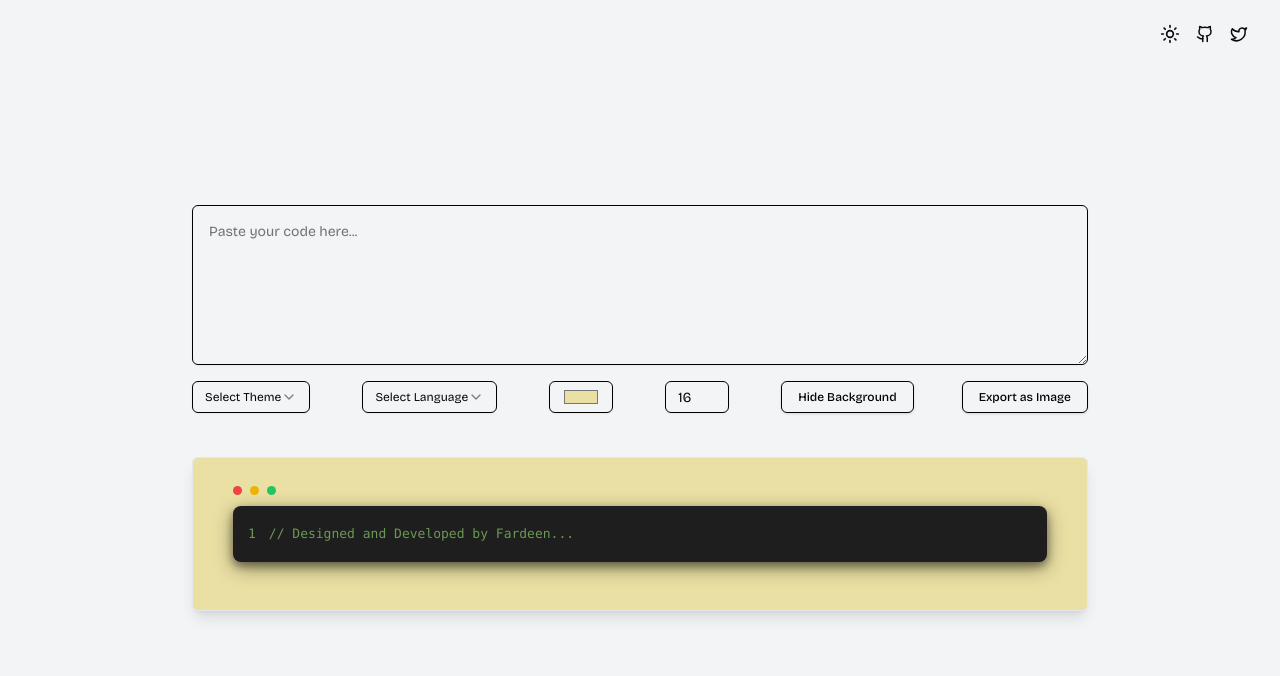
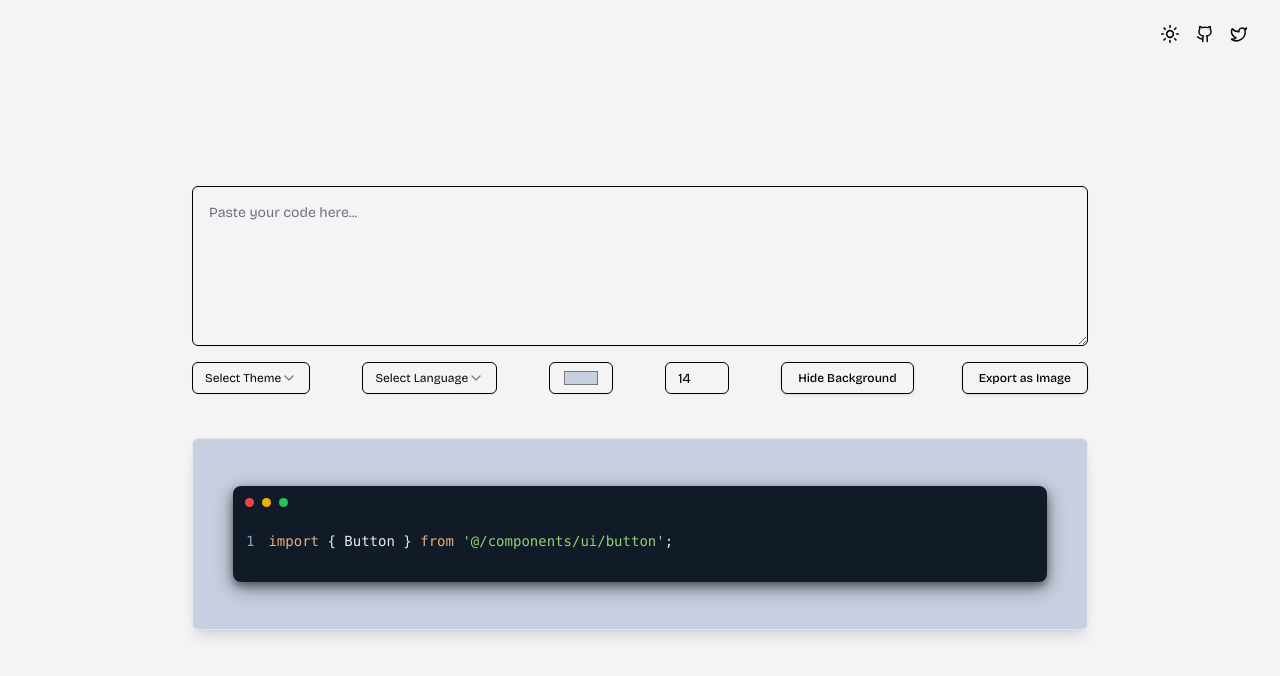
Before and after one commit to Fardeen26/Codify, a Next.js app: page / in a window 1280 px wide. Shown: the top 676 px of the page. Built offline with nearby package versions, Linux system fonts and the light colour scheme.

Commit message:
feat: ui changes

```diff
--- a/src/components/CodeEditor.tsx
+++ b/src/components/CodeEditor.tsx
@@ -2,7 +2,7 @@
 
 import React, { useState } from "react";
 import { Prism as SyntaxHighlighter } from 'react-syntax-highlighter';
-import { vscDarkPlus } from "react-syntax-highlighter/dist/esm/styles/prism";
+import { coldarkDark } from "react-syntax-highlighter/dist/esm/styles/prism";
 import { toPng } from "html-to-image";
 import { Select, SelectContent, SelectItem, SelectTrigger, SelectValue } from "@/components/ui/select";
 import { Button } from "@/components/ui/button";
@@ -13,10 +13,10 @@ import { themes } from "@/lib/theme";
 
 export default function CodeEditor() {
     const [code, setCode] = useState<string>("");
-    const [theme, setTheme] = useState<typeof vscDarkPlus>(vscDarkPlus);
+    const [theme, setTheme] = useState<typeof coldarkDark>(coldarkDark);
     const [language, setLanguage] = useState<string>("javascript");
-    const [fontSize, setFontSize] = useState<number>(16);
-    const [backgroundColor, setBackgroundColor] = useState<string>("#EAE0A4");
+    const [fontSize, setFontSize] = useState<number>(14);
+    const [backgroundColor, setBackgroundColor] = useState<string>("#C7CFE0");
     const [isBackgroundHidden, setIsBackgroundHidden] = useState(false)
 
     const exportAsImage = () => {
@@ -54,7 +54,7 @@ export default function CodeEditor() {
 
                 />
 
-                <div className="flex flex-wrap gap-12 max-sm:gap-2 items-center justify-between max-sm:justify-center">
+                <div className="flex flex-wrap gap-4 max-sm:gap-2 items-center justify-between max-sm:justify-center">
                     <div className="flex items-center gap-2">
                         <Select
                             onValueChange={(value: string) => {
@@ -129,16 +129,16 @@ export default function CodeEditor() {
                         </Button>
                     </div>
                 </div>
-
             </div>
 
             <div
                 id="code-preview"
-                className={`w-full mt-5 max-w-4xl p-10 max-sm:p-3 rounded-md border border-gray-200 dark:border-none bg-yellow-100 shadow-lg relative ${isBackgroundHidden ? '!bg-transparent shadow-none border-none' : ''
+                className={`w-full mt-5 max-w-4xl p-10 max-sm:p-3 rounded-md border border-gray-200 dark:border-none bg-yellow-100 shadow-lg ${isBackgroundHidden ? '!bg-transparent shadow-none border-none' : ''
                     }`}
                 style={{ backgroundColor }}
             >
-                <div className="flex items-center space-x-2 mt-1 absolute top-6 max-sm:top-0 left-25 max-sm:left-4">
+                <div className="relative">
+                    <div className="flex items-center space-x-2 mt-1 absolute left-3 top-2 z-10">
                         <span className="w-[9px] h-[9px] max-sm:w-2 max-sm:h-2 rounded-full bg-red-500"></span>
                         <span className="w-[9px] h-[9px] max-sm:w-2 max-sm:h-2 rounded-full bg-yellow-500"></span>
                         <span className="w-[9px] h-[9px] max-sm:w-2 max-sm:h-2 rounded-full bg-green-500"></span>
@@ -150,15 +150,16 @@ export default function CodeEditor() {
                         customStyle={{
                             fontSize: `${fontSize}px`,
                             borderRadius: "8px",
-                        padding: '18px 0 18px 15px',
+                            padding: '45px 0 30px 13px',
                             boxShadow: '0 4px 8px 0 rgba(0, 0, 0, 0.4), 0 6px 20px 0 rgba(0, 0, 0, 0.4)',
                             overflow: 'hidden'
                         }}
                         wrapLongLines
                         showLineNumbers
                     >
-                    {code || "// Designed and Developed by Fardeen..."}
+                        {code || "import { Button } from '@/components/ui/button';"}
                     </SyntaxHighlighter>
+                </div>
             </div>
         </div>
     );
```
Lines whose indentation alone changed are shown as unchanged.
